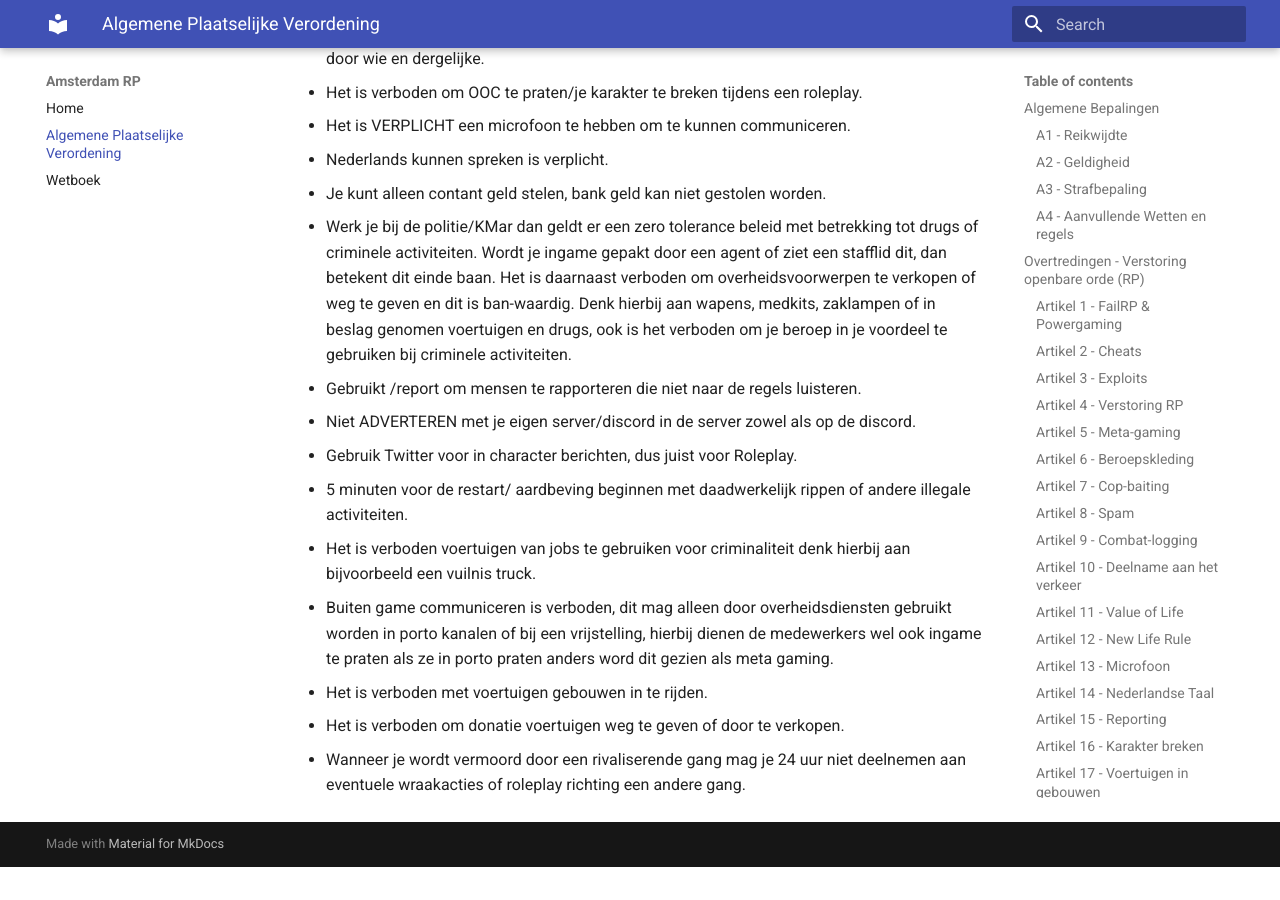
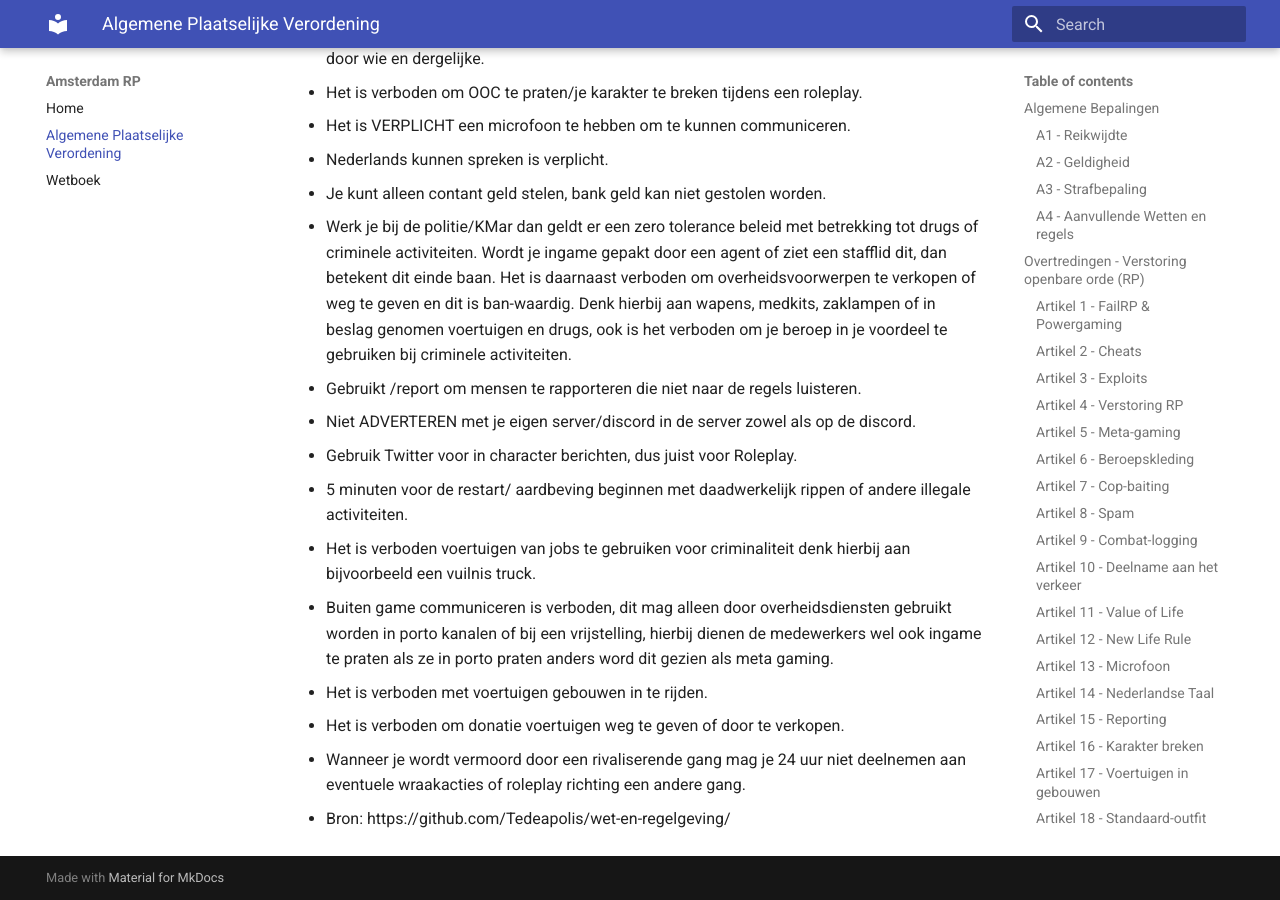
Before and after one commit to FiveMFusion/wetboek, an MkDocs documentation site: the page built from docs/apv.md, in a window 1280 px wide and 900 px high, scrolled down 18518 px. Built offline with MkDocs 1.6.1 and Material for MkDocs 9.7.7, drawn with Linux system fonts in a browser that asks for light colours; before the commit the page ends 19385 px from its top, so only the background shows below that.

Commit message:
Fix bron

```diff
--- a/docs/apv.md
+++ b/docs/apv.md
@@ -434,3 +434,4 @@
 * Het is verboden met voertuigen gebouwen in te rijden.
 * Het is verboden om donatie voertuigen weg te geven of door te verkopen.
 * Wanneer je wordt vermoord door een rivaliserende gang mag je 24 uur niet deelnemen aan eventuele wraakacties of roleplay richting een andere gang.
+* Bron: https://github.com/Tedeapolis/wet-en-regelgeving/
```
Also changed, not shown: docs/index.md (+0 -2 lines).
